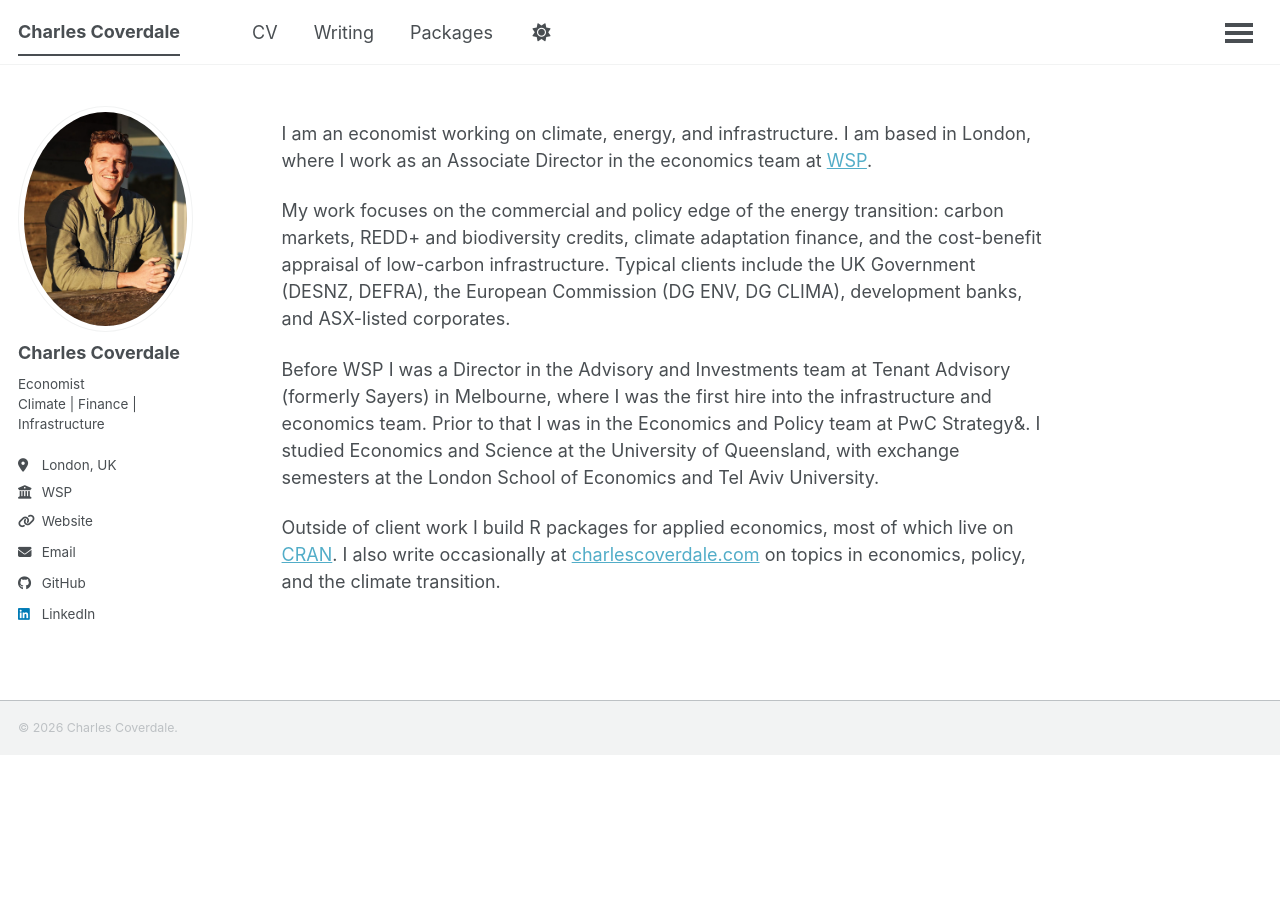
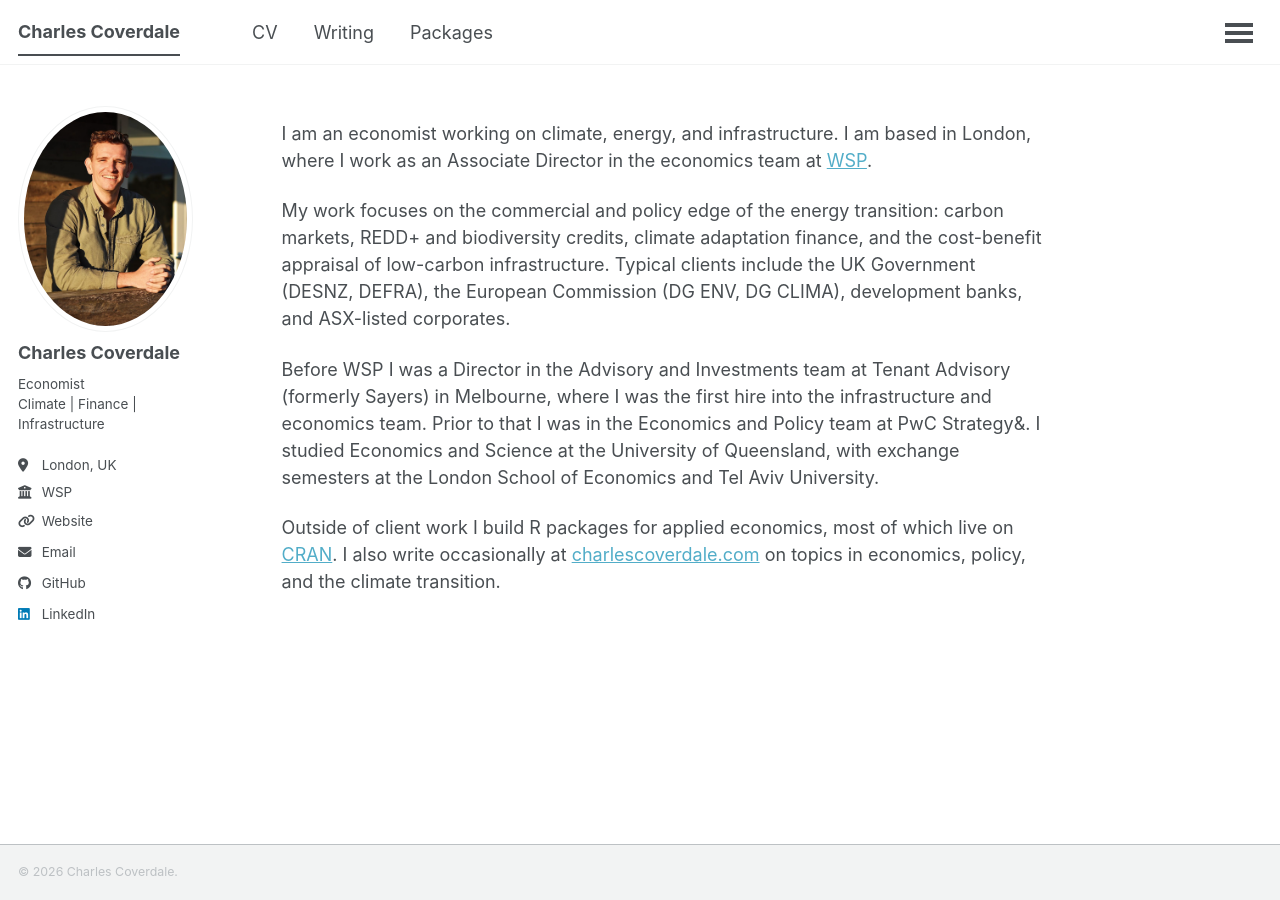
Before and after one commit to charlescoverdale/charlescoverdale.github.io, a Jekyll site: the page built from _pages/about.md, in a window 1280 px wide. Built offline with Jekyll 4.4.1, drawn with Linux system fonts in a browser that asks for light colours; a script that is not in the unit is left out.

Commit message:
Remove dark mode toggle, pin footer to bottom of page

```diff
--- a/_includes/masthead.html
+++ b/_includes/masthead.html
@@ -18,9 +18,6 @@
               <a href="{{ domain }}{{ link.url }}">{{ link.title }}</a>
             </li>
           {% endfor %}
-          <li id="theme-toggle" class="masthead__menu-item persist tail">
-            <a role="button" aria-labelledby="theme-icon"><i id="theme-icon" class="fa-solid fa-sun" aria-hidden="true" title="toggle theme"></i></a>
-          </li>
         </ul>
         <ul class="hidden-links hidden"></ul>
       </nav>
--- a/_sass/layout/_footer.scss
+++ b/_sass/layout/_footer.scss
@@ -7,13 +7,11 @@
   background-color: var(--global-footer-bg-color);
   color: var(--global-text-color-light);
 
-  float: left;
-  margin-left: 0;
-  margin-right: 0;
+  position: absolute;
+  bottom: 0;
+  left: 0;
   width: 100%;
   clear: both;
-
-  /* keep footer in normal document flow so custom widgets do not overlap content */
   height: auto;
 
   margin-top: 3em;
```
